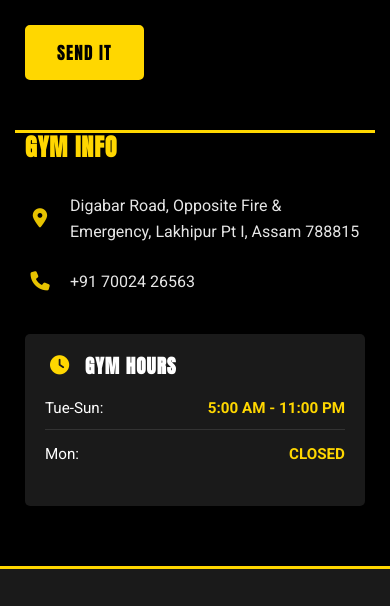
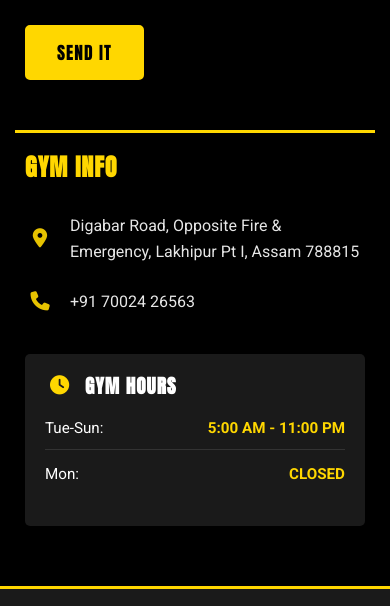
Before and after one commit to tahcin/Xtreme-Muscle-Gym, a plain HTML site: page index.html in a window 390 px wide. Shown: the part 3920-4526 px from the top of the page. Drawn offline with nearby package versions, Linux system fonts and the light colour scheme.

Commit message:
spacing fix

```diff
--- a/index.html
+++ b/index.html
@@ -177,7 +177,7 @@
                         </form>
                     </div>
                     <div class="contact-info" data-aos="fade-up" data-aos-delay="200">
-                        <h3>Gym Info</h3>
+                        <h3 class = "gym-info">Gym Info</h3>
                         <p><i class="fas fa-map-marker-alt"></i> Digabar Road, Opposite Fire & Emergency, Lakhipur Pt I, Assam 788815</p>
                         <p><i class="fas fa-phone"></i>+91 70024 26563</p>
 
--- a/style.css
+++ b/style.css
@@ -962,6 +962,8 @@ cite {
     .contact-info p { font-size: 1rem; }
     .contact-info i { font-size: 1.2rem; margin-right: 15px; }
 
+    .gym-info {margin-top: 20px;}
+
     .gym-hours { padding: 20px; }
     .gym-hours h4 { font-size: 1.2rem; }
     .gym-hours li { font-size: 0.95rem; }
```
